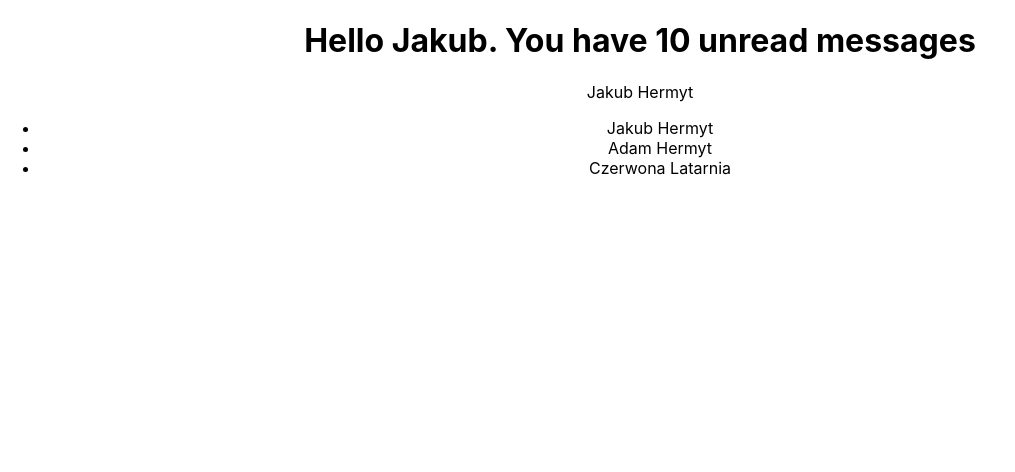
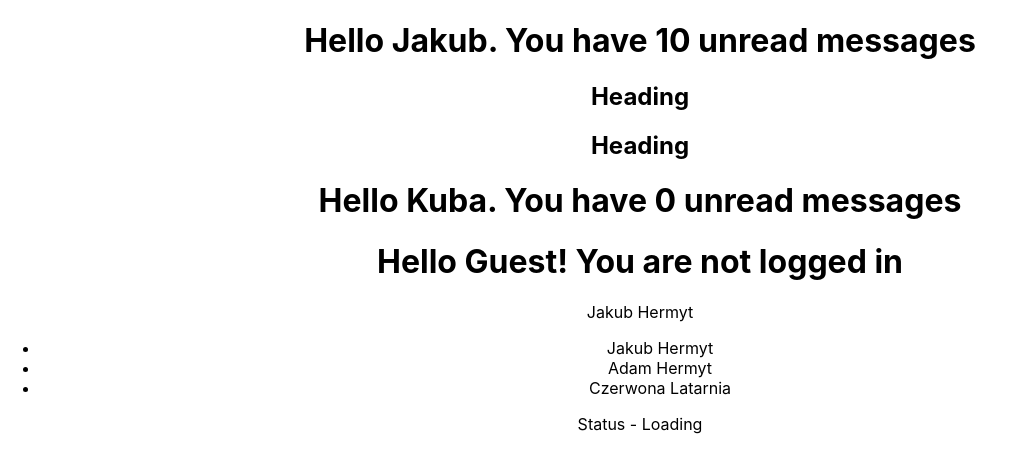
Before and after one commit to JakHer/TS, a React (Create React App) app in the folder my-app/: page / in a window 1280 px wide. Shown: the top 472 px of the page, without its empty margins (0-1015 px from the left). Built offline with nearby package versions, Linux system fonts and the light colour scheme.

Commit message:
lesson 5

```diff
--- a/my-app/src/App.tsx
+++ b/my-app/src/App.tsx
@@ -3,6 +3,9 @@ import "./App.css";
 import { Person } from "./components/Person";
 import { PersonList } from "./components/PersonList";
 import { Greet } from "./components/Greet";
+import { Status } from "./components/Status";
+import { Heading } from "./components/Heading";
+import { Kuba } from "./components/Kuba";
 
 function App() {
   const person = useMemo(
@@ -19,9 +22,16 @@ function App() {
   );
   return (
     <div className="App">
-      <Greet name="Jakub" messagesCount={10} isLoggedIn={true} />
+      <Greet name="Jakub" messagesCount={10} isLoggedIn />
+      <Heading>Heading</Heading>
+      <Kuba>
+        <Heading>Heading</Heading>
+      </Kuba>
+      <Greet name="Kuba" isLoggedIn />
+      <Greet name="Kuba" />
       <Person person={person} />
       <PersonList personList={personList} />
+      <Status status="loading" />
     </div>
   );
 }
--- a/my-app/src/components/Greet.tsx
+++ b/my-app/src/components/Greet.tsx
@@ -2,21 +2,22 @@ import { useMemo } from "react";
 
 type GreetProps = {
   name: string;
-  messagesCount: number;
-  isLoggedIn: boolean;
+  messagesCount?: number;
+  isLoggedIn?: boolean;
 };
 
 export const Greet = (props: GreetProps) => {
+  const { messagesCount = 0 } = props;
   const renderLogged = useMemo(() => {
     switch (props.isLoggedIn) {
       case true:
-        return `Hello ${props.name}. You have ${props.messagesCount} unread messages`;
+        return `Hello ${props.name}. You have ${messagesCount} unread messages`;
       case false:
         return "Hello Guest! You are not logged in";
       default:
         return "Hello Guest! You are not logged in";
     }
-  }, []);
+  }, [props.isLoggedIn]);
 
   return (
     <div>
--- /dev/null
+++ b/my-app/src/components/Heading.tsx
@@ -0,0 +1,7 @@
+type HeadingProps = {
+  children: string;
+};
+
+export const Heading = (props: HeadingProps) => {
+  return <h2>{props.children}</h2>;
+};
--- /dev/null
+++ b/my-app/src/components/Kuba.tsx
@@ -0,0 +1,9 @@
+import React from "react";
+
+type KubaProps = {
+  children: React.ReactNode;
+};
+
+export const Kuba = ({ children }: KubaProps) => {
+  return <p>{children}</p>;
+};
--- /dev/null
+++ b/my-app/src/components/Status.tsx
@@ -0,0 +1,22 @@
+import { useMemo } from "react";
+
+type StatusProps = {
+  status: "loading" | "success" | "error";
+};
+
+export const Status = ({ status }: StatusProps) => {
+  const renderMessage = useMemo(() => {
+    switch (status) {
+      case "loading":
+        return "Loading";
+      case "success":
+        return "Success";
+      case "error":
+        return "Error";
+      default:
+        "Default";
+    }
+  }, [status]);
+
+  return <p>Status - {renderMessage}</p>;
+};
```
Also changed, not shown: 1 other file (tests, documents, lock files or other folders).
